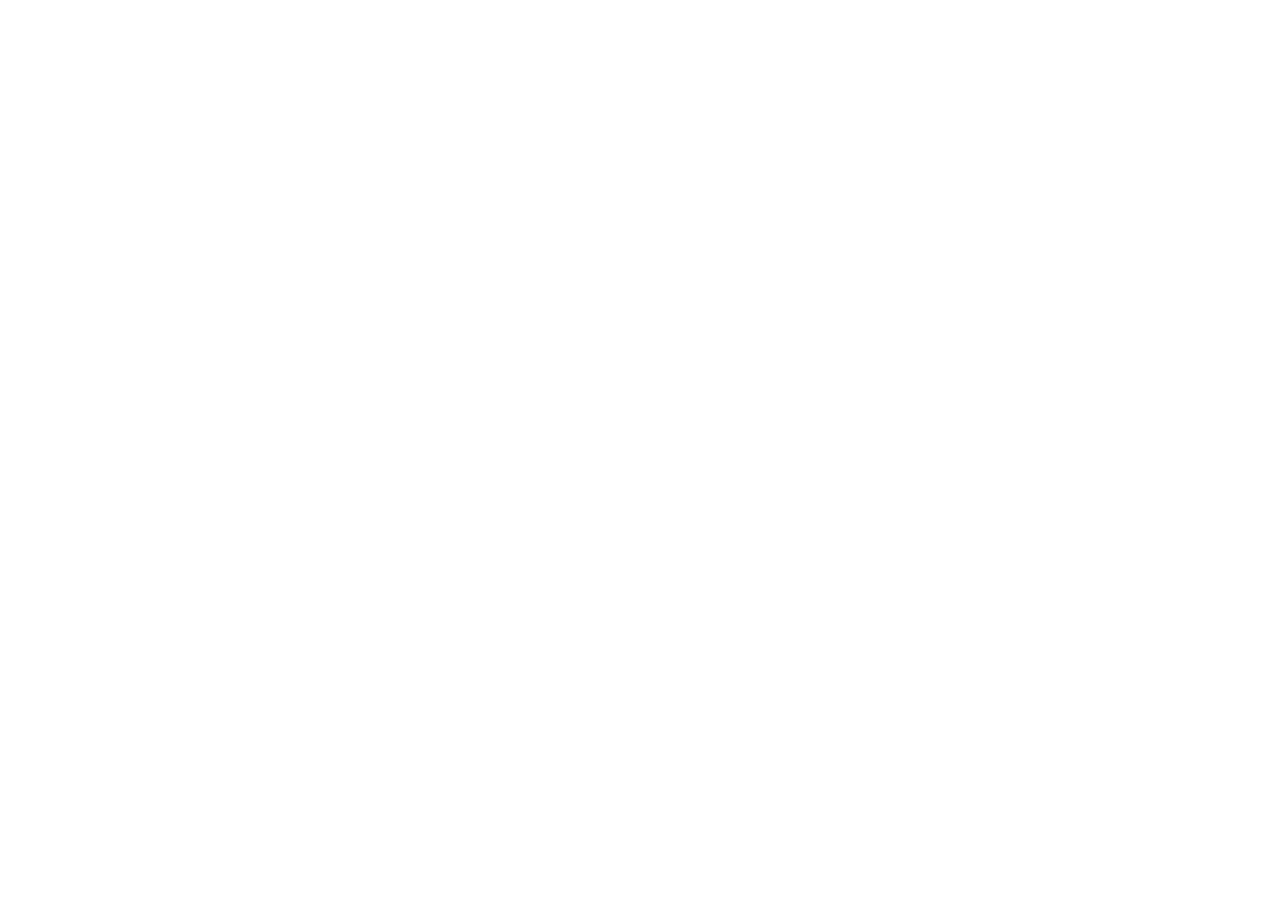
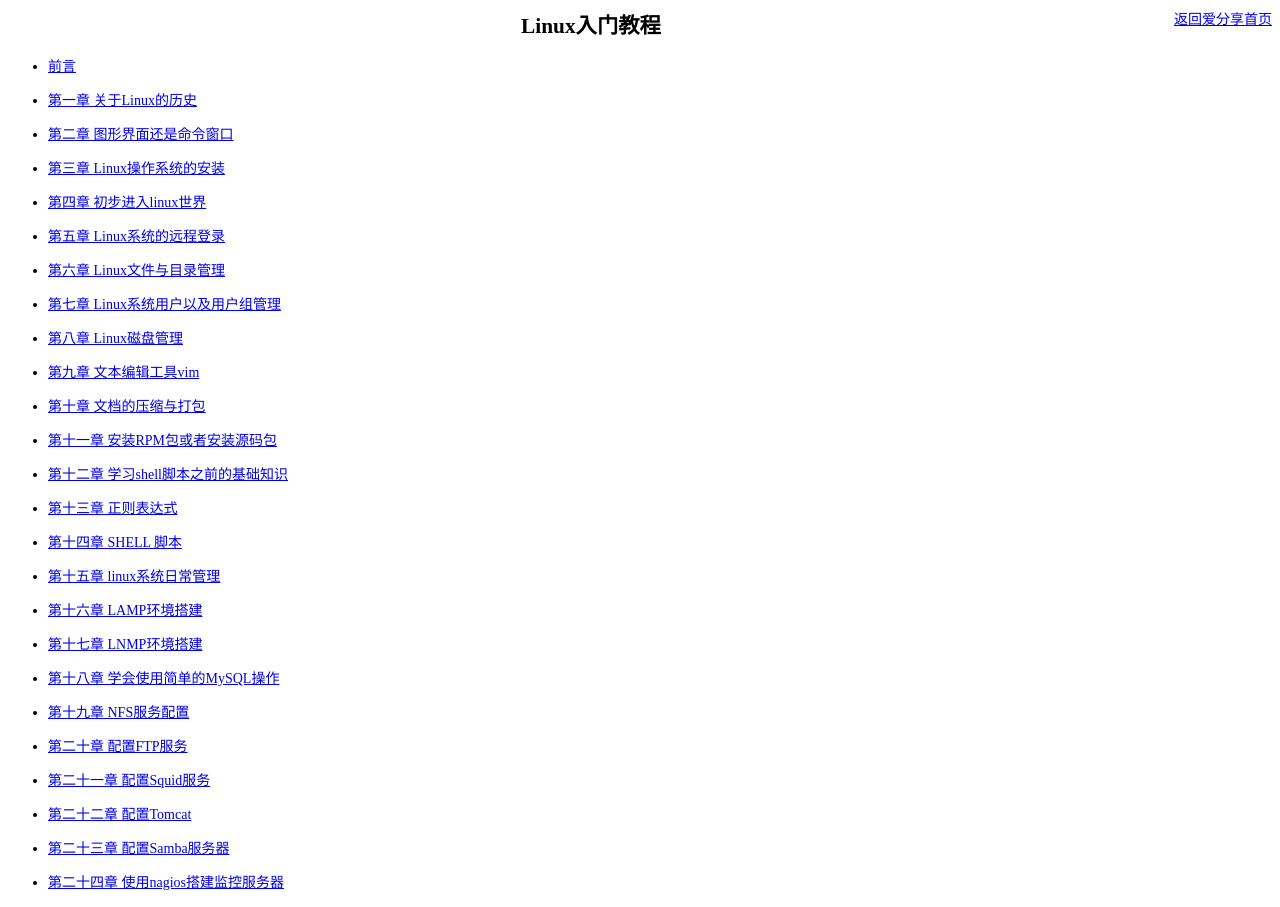
Before and after one commit to suyuwen1/study, a plain HTML site: page linux/index.html in a window 1280 px wide. Before the commit the page ends 800 px from the top, so only its background shows below. Drawn offline with Linux system fonts and the light colour scheme.

Commit message:
2014.11.4

```diff
--- a/linux/index.html
+++ b/linux/index.html
@@ -1,10 +1,70 @@
-<!doctype html>
-<html>
-<head>
-<meta charset="utf-8">
-<title>爱国者产品管理系统-登陆</title>
+<!DOCTYPE html PUBLIC "-//W3C//DTD HTML 4.0 Transitional//EN">
+<html><head>
+<meta http-equiv="content-type" content="text/html; charset=utf-8">
+<meta name="description" content="linux入门教程" />
+<meta name="keywords" content="nginx,freebsd,linux,shell,apache,centos,redhat,rhel,windows,系统运维,IT运维,入门教程" />
+<title> linux入门教程 </title>
+<!-- base href="http://www.ihref.com/" -->
 </head>
-
-<body>
-</body>
-</html>
+<body bgcolor="#FFFFFF" text="#000000">
+<div id="menu">
+	<ul>
+		<span style="FONT-SIZE: 10.5pt">
+			<li style="float:right;list-style-type:none;"><a href="http://www.ihref.com/" hidefocus="true" id="mn_list">返回爱分享首页</a></li>
+		</span>
+	</ul>
+</div>
+<p style="TEXT-ALIGN: center"><span style="FONT-SIZE: 16pt"><b>Linux入门教程</b></span></p>
+<ul type="disc">
+<li style="FONT-SIZE: 10.5pt">
+<p><a href="http://www.ihref.com/study/linux/pre.htm">前言</a></p>
+</li><li style="FONT-SIZE: 10.5pt">
+<p><a href="http://www.ihref.com/study/linux/1.htm">第一章 关于Linux的历史</a></p>
+</li><li style="FONT-SIZE: 10.5pt">
+<p><a href="http://www.ihref.com/study/linux/2.htm">第二章 图形界面还是命令窗口</a></p>
+</li><li style="FONT-SIZE: 10.5pt">
+<p><a href="http://www.ihref.com/study/linux/3.htm">第三章 Linux操作系统的安装</a></p>
+</li><li style="FONT-SIZE: 10.5pt">
+<p><a href="http://www.ihref.com/study/linux/4.htm">第四章 初步进入linux世界</a></p>
+</li><li style="FONT-SIZE: 10.5pt">
+<p><a href="http://www.ihref.com/study/linux/5.htm">第五章 Linux系统的远程登录</a></p>
+</li><li style="FONT-SIZE: 10.5pt">
+<p><a href="http://www.ihref.com/study/linux/6.htm">第六章 Linux文件与目录管理</a></p>
+</li><li style="FONT-SIZE: 10.5pt">
+<p><a href="http://www.ihref.com/study/linux/7.htm">第七章 Linux系统用户以及用户组管理</a></p>
+</li><li style="FONT-SIZE: 10.5pt">
+<p><a href="http://www.ihref.com/study/linux/8.htm">第八章 Linux磁盘管理</a></p>
+</li><li style="FONT-SIZE: 10.5pt">
+<p><a href="http://www.ihref.com/study/linux/9.htm">第九章 文本编辑工具vim</a></p>
+</li><li style="FONT-SIZE: 10.5pt">
+<p><a href="http://www.ihref.com/study/linux/10.htm">第十章 文档的压缩与打包</a></p>
+</li><li style="FONT-SIZE: 10.5pt">
+<p><a href="http://www.ihref.com/study/linux/11.htm">第十一章 安装RPM包或者安装源码包</a></p>
+</li><li style="FONT-SIZE: 10.5pt">
+<p><a href="http://www.ihref.com/study/linux/12.htm">第十二章 学习shell脚本之前的基础知识</a></p>
+</li><li style="FONT-SIZE: 10.5pt">
+<p><a href="http://www.ihref.com/study/linux/13.htm">第十三章 正则表达式</a></p>
+</li><li style="FONT-SIZE: 10.5pt">
+<p><a href="http://www.ihref.com/study/linux/14.htm">第十四章 SHELL 脚本</a></p>
+</li><li style="FONT-SIZE: 10.5pt">
+<p><a href="http://www.ihref.com/study/linux/15.htm">第十五章 linux系统日常管理</a></p>
+</li><li style="FONT-SIZE: 10.5pt">
+<p><a href="http://www.ihref.com/study/linux/16.htm">第十六章 LAMP环境搭建</a></p>
+</li><li style="FONT-SIZE: 10.5pt">
+<p><a href="http://www.ihref.com/study/linux/17.htm">第十七章 LNMP环境搭建</a></p>
+</li><li style="FONT-SIZE: 10.5pt">
+<p><a href="http://www.ihref.com/study/linux/18.htm">第十八章 学会使用简单的MySQL操作</a></p>
+</li><li style="FONT-SIZE: 10.5pt">
+<p><a href="http://www.ihref.com/study/linux/19.htm">第十九章 NFS服务配置</a></p>
+</li><li style="FONT-SIZE: 10.5pt">
+<p><a href="http://www.ihref.com/study/linux/20.htm">第二十章 配置FTP服务</a></p>
+</li><li style="FONT-SIZE: 10.5pt">
+<p><a href="http://www.ihref.com/study/linux/21.htm">第二十一章 配置Squid服务</a></p>
+</li><li style="FONT-SIZE: 10.5pt">
+<p><a href="http://www.ihref.com/study/linux/22.htm">第二十二章 配置Tomcat</a></p>
+</li><li style="FONT-SIZE: 10.5pt">
+<p><a href="http://www.ihref.com/study/linux/23.htm">第二十三章 配置Samba服务器</a></p>
+</li><li style="FONT-SIZE: 10.5pt">
+<p><a href="http://www.ihref.com/study/linux/24.htm">第二十四章 使用nagios搭建监控服务器</a></p>
+<script src="http://s9.cnzz.com/stat.php?id=5674038&web_id=5674038" language="JavaScript"></script>
+</li></ul></body></html>
```
Also changed, not shown: linux/pre.html (added, +28 -0 lines), linux/url.txt (added).
